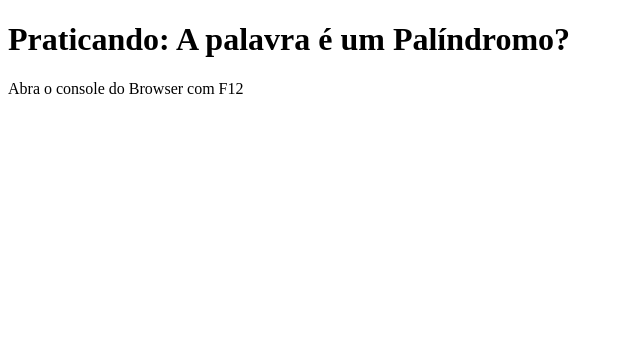
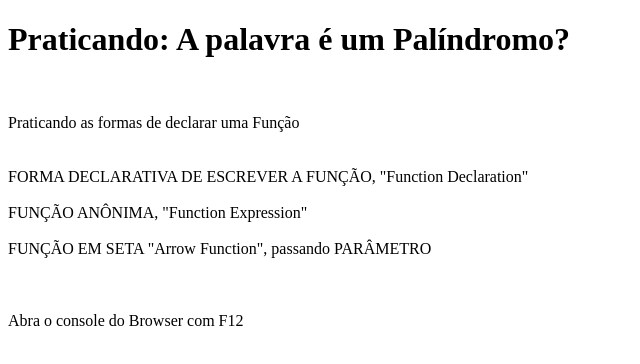
Before and after one commit to ninojp/desafio_do_palindromo, a plain HTML site: page index.html in a window 1280 px wide. Shown: the whole page, without its empty margins (0-640 px from the left). Drawn offline with Linux system fonts and the light colour scheme.

Commit message:
update na descrição

```diff
--- a/index.html
+++ b/index.html
@@ -6,8 +6,12 @@
     <title>A palavra é um Palíndromo</title>
 </head>
 <body>
-    <h1>Praticando: A palavra é um Palíndromo?</h1>
-    <p>Abra o console do Browser com F12</p>
+    <h1>Praticando: A palavra é um Palíndromo?</h1><br>
+    <p>Praticando as formas de declarar uma Função <br><br><br>
+        FORMA DECLARATIVA DE ESCREVER A FUNÇÃO, "Function Declaration"<br><br>
+        FUNÇÃO ANÔNIMA, "Function Expression"<br><br>
+        FUNÇÃO EM SETA "Arrow Function", passando PARÂMETRO<br><br><br><br>
+        Abra o console do Browser com F12</p>
     <script src="palindromo.js"></script>
 </body>
 </html>
--- a/palindromo.js
+++ b/palindromo.js
@@ -1,4 +1,4 @@
-// FORMA DECLARATIVA DE ESCRVER A FUNÇÃO "Function Declaration"
+// FORMA DECLARATIVA DE ESCREVER A FUNÇÃO "Function Declaration"
 // let palavraInserida = "radar";
 // function palavraPalindromo(){
 //     let palavraDividida = palavraInserida.split("");
```
